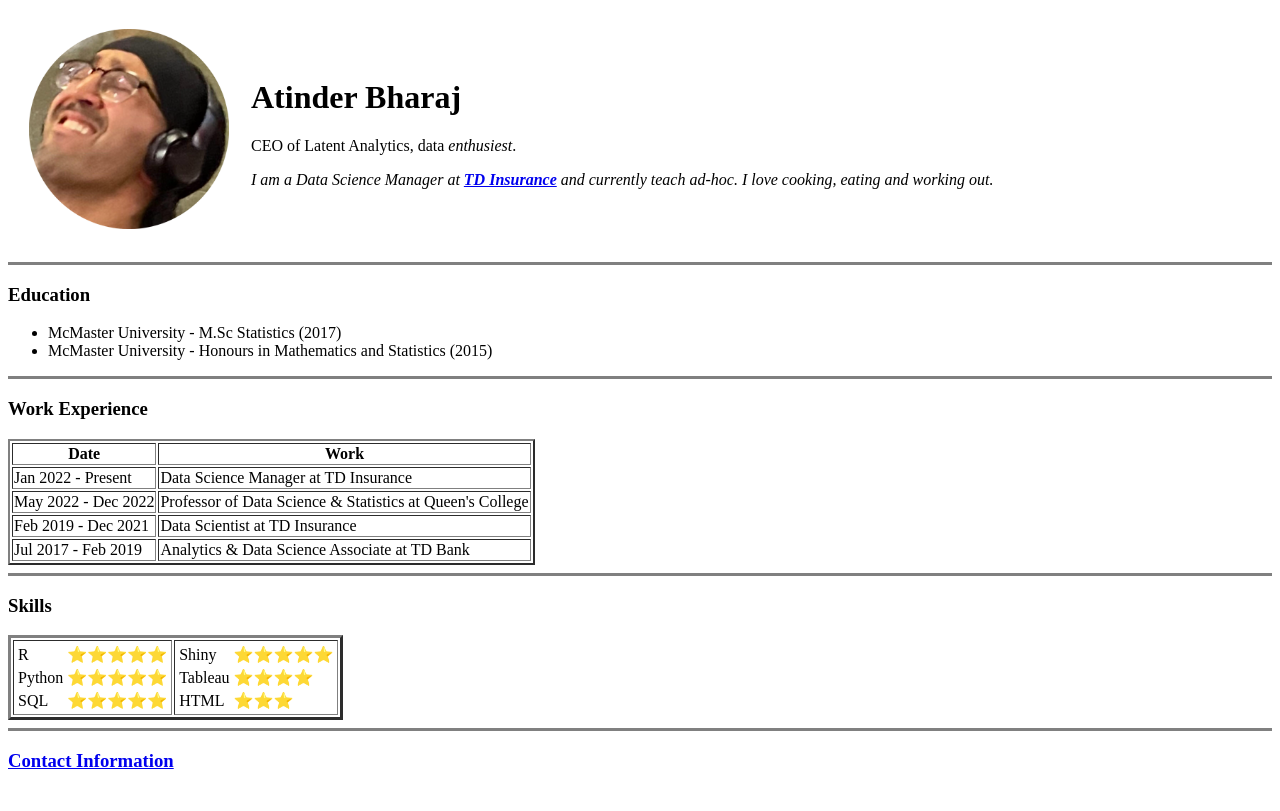
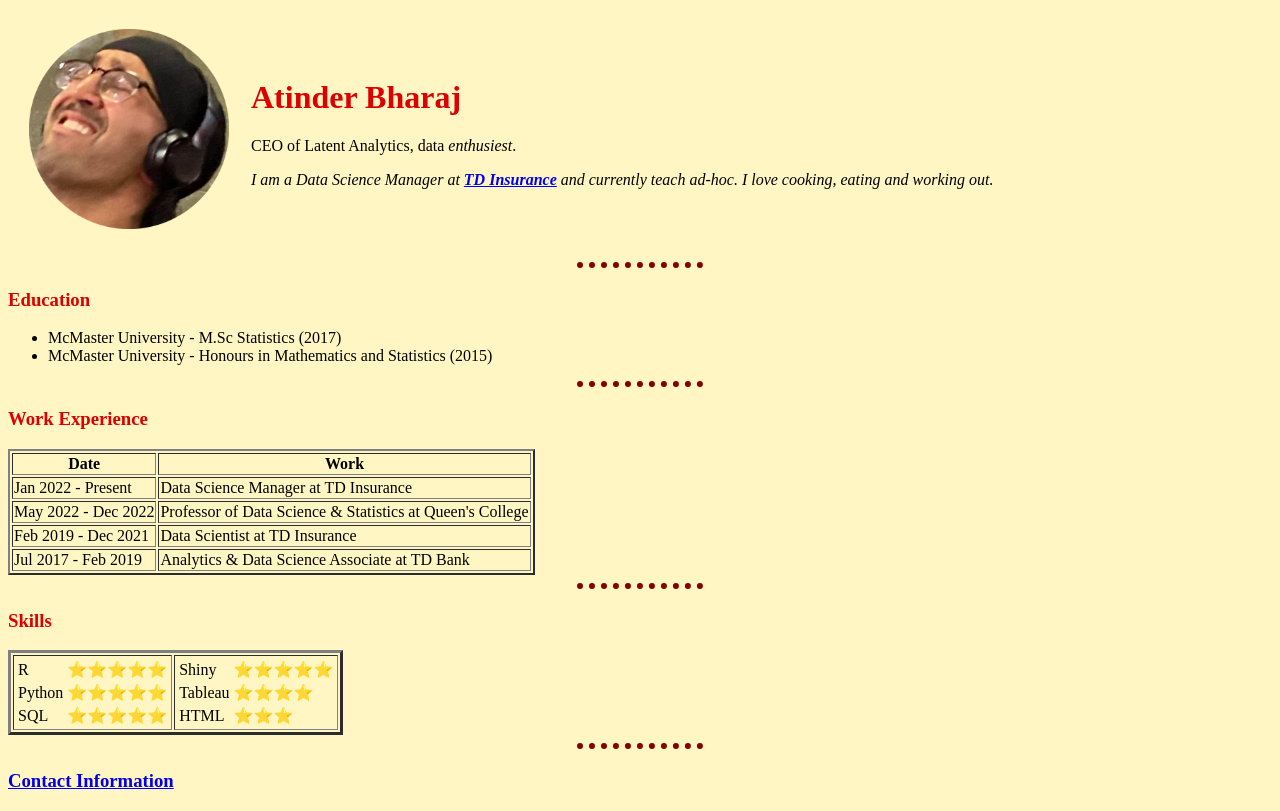
Before and after one commit to atinderbharaj/cv, a plain HTML site: page index.html in a window 1280 px wide. Drawn offline with Linux system fonts and the light colour scheme.

Commit message:
Add files via upload
Adding elements of CSS additional to the HTML codes.

```diff
--- /dev/null
+++ b/css/styles.css
@@ -0,0 +1,21 @@
+
+body {
+    background-color: #FFF6C3;
+}
+
+hr {
+    background-color: transparent;
+    border-style: dotted none none;
+    border-color: #850000;
+    border-width: 6px;
+    height: 2px ;
+    width: 10%;
+}
+
+h1 {
+    color: #DC0000
+}
+
+h3 {
+    color: #DC0000
+}
--- a/index.html
+++ b/index.html
@@ -3,6 +3,9 @@
 <head>
     <meta charset="UTF-8">
     <title>🤎 Atinder's Website</title>
+
+    <link rel="stylesheet" href="css/styles.css">
+
 </head>
 <body>
 
```
Also changed, not shown: contact_info.html (+15 -0 lines), form_buttons.html (+2 -0 lines).
